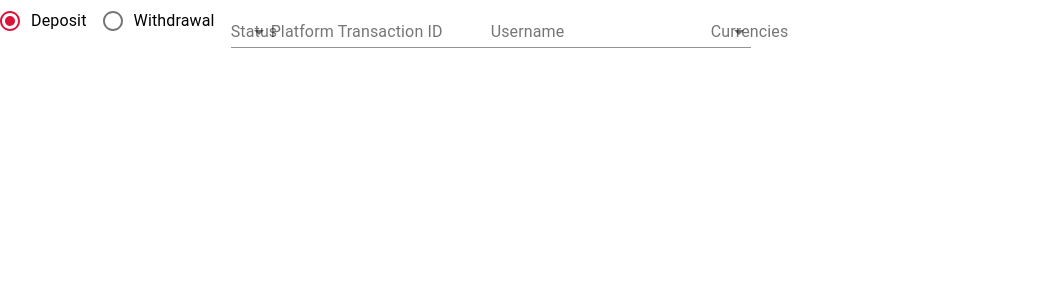
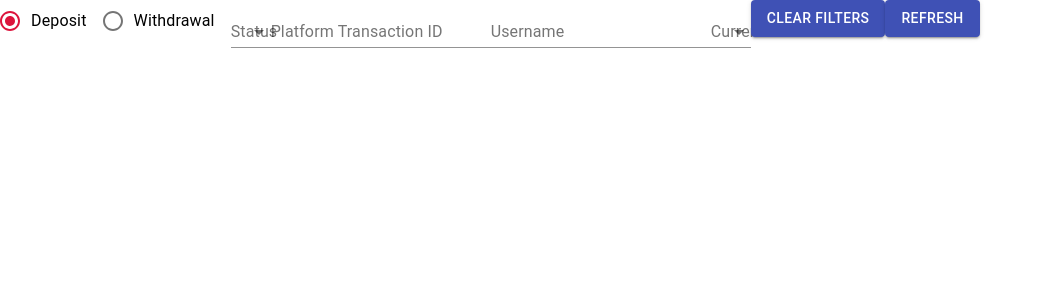
Before and after one commit to QuintusHoratiusFlaccus/transactions, a React (Create React App) app: page / in a window 1280 px wide. Shown: the top 300 px of the page, without its empty margins (0-1044 px from the left). Built offline with nearby package versions, Linux system fonts and the light colour scheme.

Commit message:
functionality complete

```diff
--- a/src/Components/Filters/DefaultSelect/DefaultSelect.tsx
+++ b/src/Components/Filters/DefaultSelect/DefaultSelect.tsx
@@ -2,7 +2,7 @@ import { FormControl, Input, InputLabel, Select } from "@material-ui/core"
 import {getArrayOfOptions} from "./getArrayOfOptions";
 import {IComponentSelect} from "../../../Interfaces/DefaultSelectInterface";
 
-function DefaultSelect({placeholder, base, selectState, handleFilterChange}:IComponentSelect) {
+function DefaultSelect({name, placeholder, base, selectState, handleFilterChange}:IComponentSelect) {
     return (
         <FormControl>
             <InputLabel id="select-label">{placeholder}</InputLabel>
@@ -13,7 +13,7 @@ function DefaultSelect({placeholder, base, selectState, handleFilterChange}:ICom
                 onChange={handleFilterChange}
                 input={<Input />}
                 renderValue={(selected) => (selected as string[]).join(', ')}
-                name={placeholder.toLowerCase()}
+                name={name ?? placeholder.toLowerCase()}
             >
                 {getArrayOfOptions({base, selectState})}
             </Select>
--- a/src/Components/Filters/Withdrawal/Withdrawal.tsx
+++ b/src/Components/Filters/Withdrawal/Withdrawal.tsx
@@ -17,6 +17,8 @@ function Withdrawal({handleFilterChange, filterState}:IWithdrawal) {
             <DefaultSelect
                 placeholder="Lock"
                 base={isLocked}
+                name="isLocked"
+                //@ts-ignore
                 selectState={filterState.isLocked}
                 handleFilterChange={handleFilterChange}
             />
--- a/src/Components/Form/Form.tsx
+++ b/src/Components/Form/Form.tsx
@@ -3,6 +3,7 @@ import Deposit from "../Filters/Deposit/Deposit";
 import RadioGroup from "../RadioGroup/RadioGroup";
 import {FilterInterface} from "../../Interfaces/FilterInterface";
 import Withdrawal from "../Filters/Withdrawal/Withdrawal";
+import { Button } from "@material-ui/core";
 
 function Form() {
     const [transaction, setTransaction] = useState<string>('deposit')
@@ -13,6 +14,22 @@ function Form() {
         currencies: []
     })
 
+    const clearFilters = (currType: unknown): void => {
+        setFilter(((prevState: FilterInterface): FilterInterface => {
+            const filterMarkup = {
+                status: [],
+                id: '',
+                username: '',
+                currencies: []
+            }
+
+            if (currType === 'deposit') return {...filterMarkup}
+            if (currType === 'withdrawal') return {...filterMarkup, isLocked: []}
+
+            return prevState
+        }))
+    }
+
     const handleFilterChange = (e: React.ChangeEvent<{ value: unknown, name: string }>): void => {
         setFilter((prevState: FilterInterface) => ({
             ...prevState,
@@ -21,30 +38,44 @@ function Form() {
     }
 
     const handleRadioChange = (e: React.ChangeEvent): void => {
+        clearFilters(e.target.attributes[2].value)
 
         setTransaction(e.target.attributes[2].value)
     }
 
+    const handleSubmit = () => {
+        console.log()
+    }
+
     return(
-        <>
+        <form onSubmit={handleSubmit}>
             <RadioGroup
                 transaction={transaction}
                 handleRadioChange={handleRadioChange}
             />
             {
-                transaction === 'deposit' ?
+                transaction === 'withdrawal' ?
+                    <Withdrawal
+                        filterState={filter}
+                        handleFilterChange={handleFilterChange}
+                    />
+                    :
                     <Deposit
                         filterState={filter}
                         handleFilterChange={handleFilterChange}
                     />
-                    :
-                    <Withdrawal
-                        filterState={filter}
-                        handleFilterChange={handleFilterChange}
-                    />
             }
-
-        </>
+                <Button
+                    onClick={() => clearFilters(transaction)}
+                    variant="contained"
+                    color="primary"
+                >
+                    CLEAR FILTERS
+                </Button>
+                <Button variant="contained" color="primary" type="submit">
+                    REFRESH
+                </Button>
+        </form>
     )
 }
 
--- a/src/Interfaces/DefaultSelectInterface.ts
+++ b/src/Interfaces/DefaultSelectInterface.ts
@@ -4,4 +4,5 @@ export interface IComponentSelect extends Omit<IDeposit, 'filterState'> {
     placeholder: string,
     base: string[],
     selectState: string[],
+    name?: string
 }
--- a/src/Interfaces/IWithdrawal.ts
+++ b/src/Interfaces/IWithdrawal.ts
@@ -1,3 +1,3 @@
-import {IDeposit} from "./IDeposit";
+import {DefaultTransactionsInterface} from "./DefaultTransactionsInterface";
 
-export interface IWithdrawal extends IDeposit{}
+export interface IWithdrawal extends DefaultTransactionsInterface{}
```
Also changed, not shown: src/Interfaces/DefaultTransactionsInterface.ts (added, +7 -0 lines), src/Interfaces/IDeposit.ts (+2 -6 lines).
